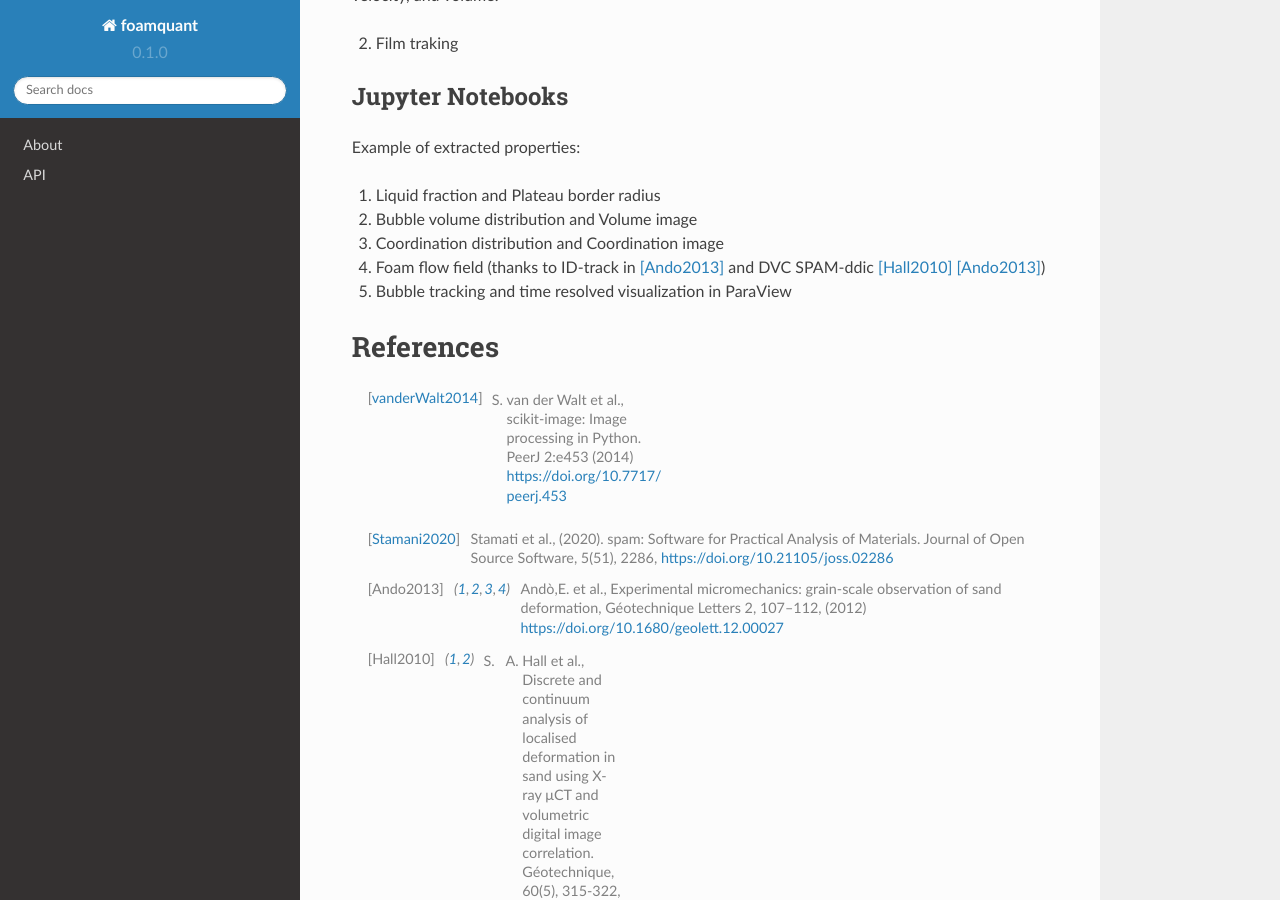
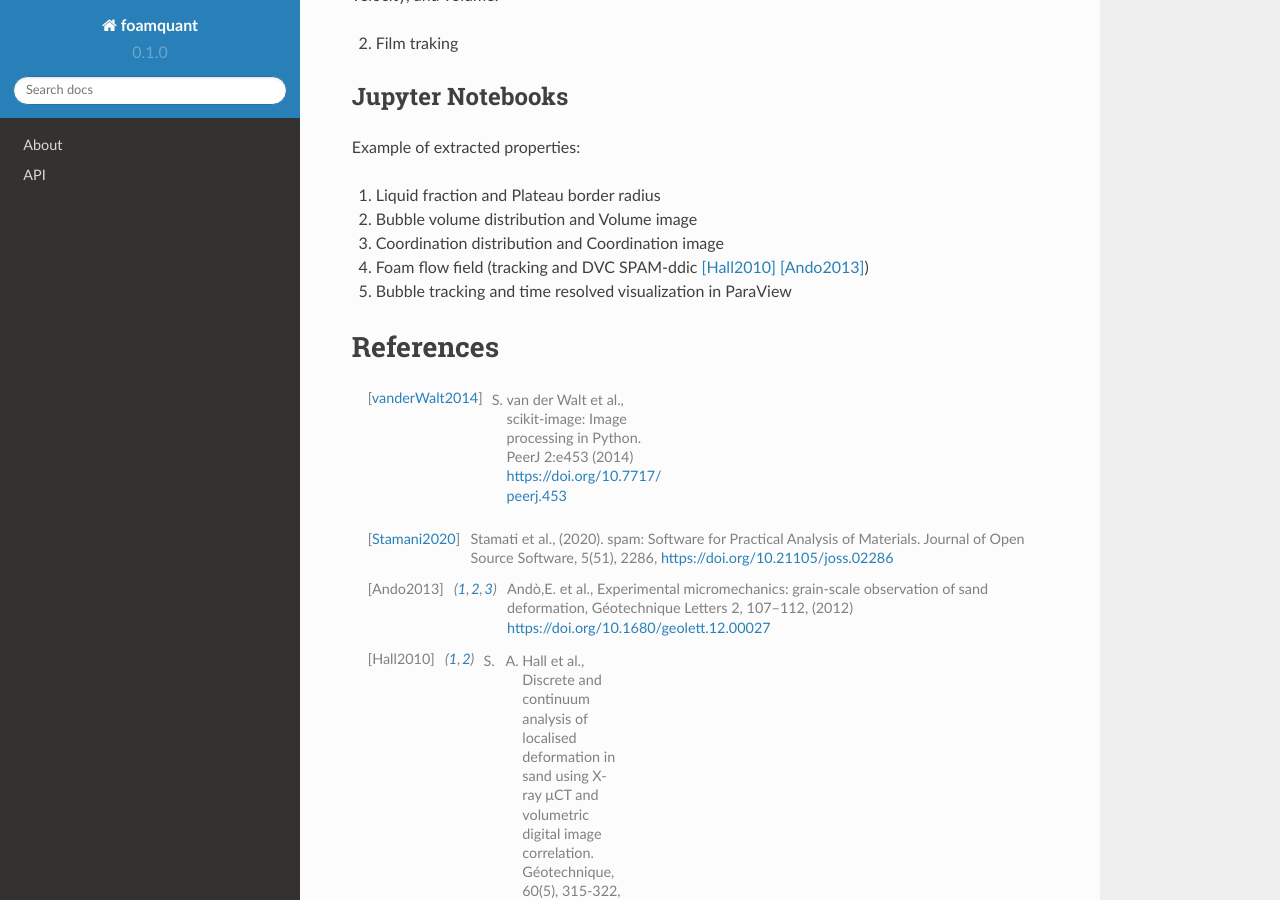
Before and after one commit to floschott/foamquant, a Sphinx documentation site: the page built from docs/source/index.rst, in a window 1280 px wide and 900 px high, scrolled down 2640 px. Built offline with Sphinx 7.4.7 and the Read the Docs theme 2.0.0, drawn with Linux system fonts in a browser that asks for light colours.

Commit message:
Update index.rst

```diff
--- a/docs/source/index.rst
+++ b/docs/source/index.rst
@@ -62,7 +62,7 @@ Example of extracted properties:
 
 3) Coordination distribution and Coordination image
 
-4) Foam flow field (thanks to ID-track in [Ando2013]_ and DVC SPAM-ddic [Hall2010]_ [Ando2013]_)
+4) Foam flow field (tracking and DVC SPAM-ddic [Hall2010]_ [Ando2013]_)
 
 5) Bubble tracking and time resolved visualization in ParaView
 
```
